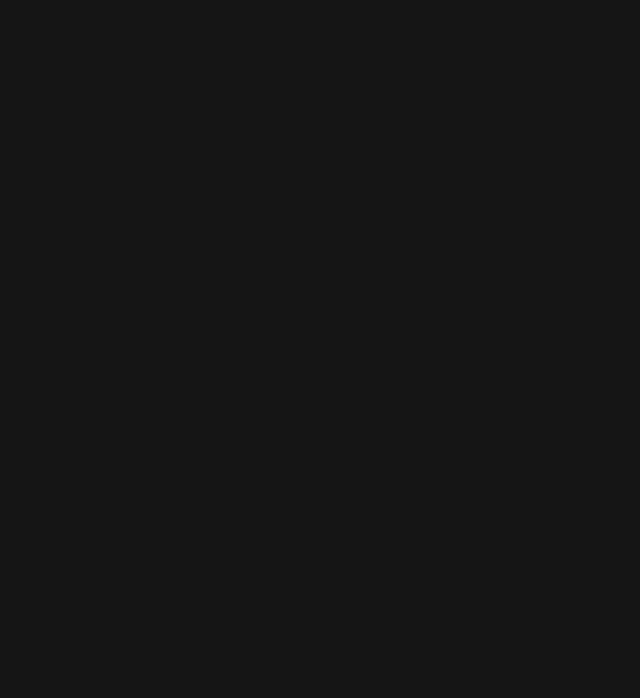
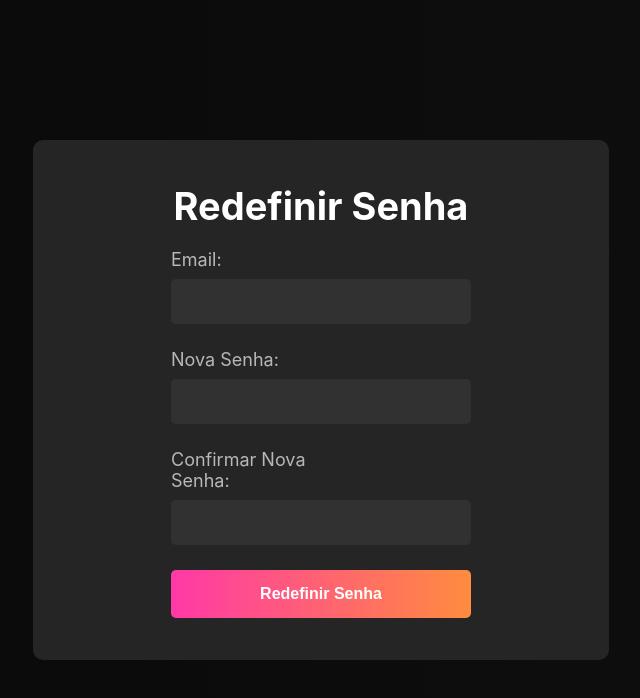
Before and after one commit to JoaoNrz/NextPlay, a Vue app in the folder frontend/next-front/: page /redefinir-senha in a window 1280 px wide. Before the commit this address had no page. Shown: the top 698 px of the page, without its empty margins (319-959 px from the left). Built offline with nearby package versions, Linux system fonts and the light colour scheme; sample sign-in values are in the browser's storage.

Commit message:
Trocar-senha

```diff
--- /dev/null
+++ b/frontend/next-front/src/components/RedefiComp.vue
@@ -0,0 +1,78 @@
+<template>
+    <div class="container-login">
+        <h1>Redefinir Senha</h1>
+        <form>
+            <div class="form-group">
+                <label for="email">Email:</label>
+                <input type="email" id="email" required />
+            </div>
+            <div class="form-group">
+                <label for="new-password">Nova Senha:</label>
+                <input type="password" id="new-password" required />
+            </div>
+            <div class="form-group">
+                <label for="confirm-password">Confirmar Nova Senha:</label>
+                <input type="password" id="confirm-password" required />
+            </div>
+            <button type="submit">Redefinir Senha</button>
+        </form>
+    </div>
+</template>
+
+<script>
+export default {
+    name: 'RedefiComp'
+}
+</script>
+
+<style scoped>
+.container-login {
+    display: flex;
+    flex-direction: column;
+    align-items: center;
+    justify-content: center;
+    width: 45%;
+    height: 520px;
+    background-color: #252525;
+    border-radius: 10px;
+    padding: 20px;
+}
+
+.container-login h1 {
+    margin-bottom: 20px;
+    font-size: 38px;
+    text-align: center;
+}
+
+.form-group {
+    margin-bottom: 15px;
+}
+
+label {
+    display: block;
+    margin-bottom: 5px;
+    font-size: 18px;
+    color:#b8b8b8
+}
+
+input {
+    width: 300px;
+    padding: 15px;
+    border-radius: 5px;
+    background-color: #3a3a3a99;
+    border: unset;
+    margin-bottom: 10px;
+}
+
+button {
+    width: 300px;
+    padding: 15px 25px;
+    border-radius: 5px;
+    border: none;
+    background: linear-gradient(90deg, #ff39a6 0%, #ff8c3f 100%);
+    color: white;
+    cursor: pointer;
+    font-size: 16px;
+    font-weight: bold;
+}
+</style>
--- a/frontend/next-front/src/router/index.js
+++ b/frontend/next-front/src/router/index.js
@@ -10,6 +10,7 @@
 import AllUsersView from '../views/AllUsersView.vue'
 import AllGamesView from '../views/AllGamesView.vue'
 import LibraryView from '../views/LibraryView.vue'
+import RedefiView from '@/views/RedefiView.vue'
 
 const routes = [
   {
@@ -66,6 +67,10 @@
     path: '/library',
     name: 'Library',
     component: LibraryView
+  },{
+    path: '/redefinir-senha',
+    name: 'Redefi',
+    component: RedefiView
   }
 ]
 
--- /dev/null
+++ b/frontend/next-front/src/views/RedefiView.vue
@@ -0,0 +1,26 @@
+<template>
+    <div class="container-main-login">
+        <RedefiComp />
+    </div>
+</template>
+
+<script>
+import RedefiComp from '../components/RedefiComp.vue';
+export default {
+    name: 'RedefiView',
+    components: {
+        RedefiComp
+    }
+}
+</script>
+
+<style>
+.container-main-login {
+    background: linear-gradient(90deg, #00000091 0%, #0f0f0f 100%);
+    display: flex;
+    justify-content: center;
+    align-items: center;
+    width: 100%;
+    height: 100vh;
+}
+</style>
```
